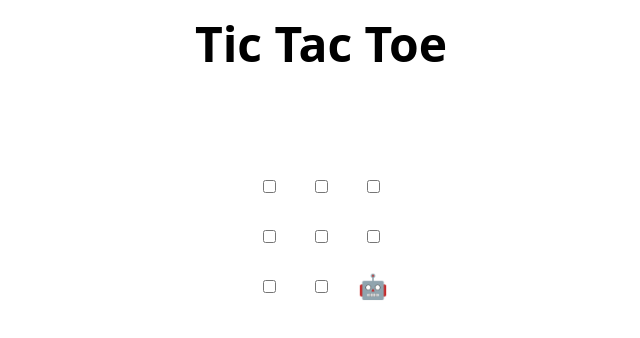
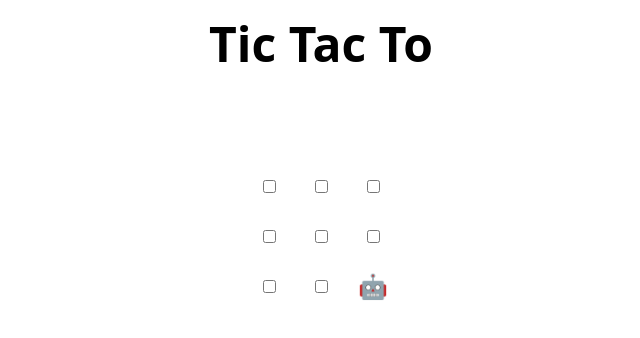
Before and after one commit to olukoyeVin/SAPullRequest, a plain HTML site: page index.html in a window 1280 px wide. Shown: the whole page, without its empty margins (319-959 px from the left). Drawn offline with Linux system fonts and the light colour scheme.

Commit message:
The best commit

```diff
--- a/index.html
+++ b/index.html
@@ -27,7 +27,7 @@
   }
 </style>
 
-<h1>Tic Tac Toe</h1>
+<h1>Tic Tac To</h1>
 
 <table>
   <tr>
```
